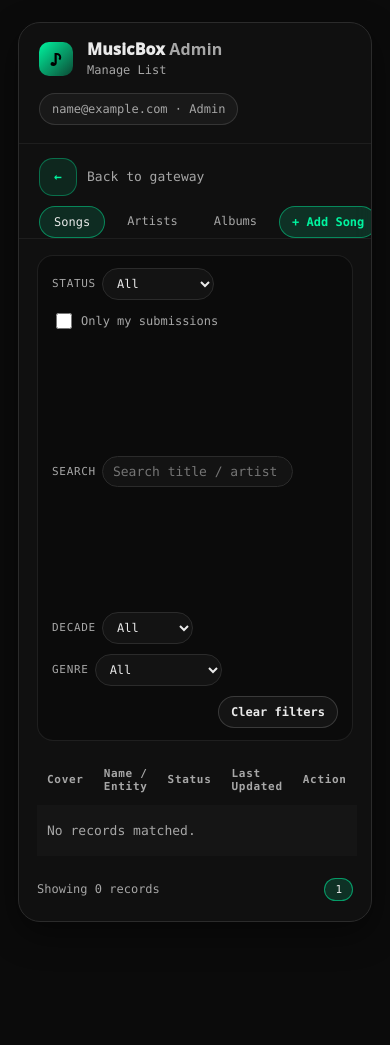
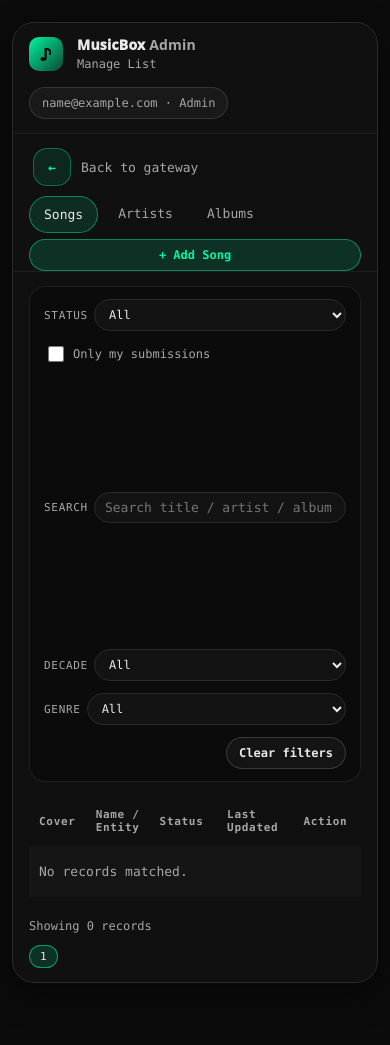
Before and after one commit to Sherry-max33/musicbox-spotify-database, a Flask app: page /admin/manage in a window 390 px wide. Before the commit the page ends 922 px from the top, so only its background shows below. Run offline with Flask 3, Linux system fonts and the light colour scheme; the visitor is signed in with stand-in values (Sample User, id 1); data that the repository does not hold is empty; some libraries are stand-ins or nearby versions.

Commit message:
Mobile adaptation

```diff
--- a/app/templates/manage_list.html
+++ b/app/templates/manage_list.html
@@ -289,6 +289,24 @@
       .filter-input{min-width:0;width:100%;}
       .top{flex-direction:column;align-items:flex-start;}
     }
+    @media (max-width: 600px){
+      .wrap{padding:0 12px 40px;}
+      .top{padding:14px 16px;flex-wrap:wrap;}
+      .brand .name{font-size:14px;}
+      .user-pill{max-width:100%;}
+      .tabs{flex-wrap:wrap;padding:10px 16px 0;gap:6px;}
+      .tabs .tab{padding:10px 14px;font-size:13px;}
+      .tabs .tabs-add{margin-left:0;width:100%;text-align:center;}
+      .content{padding:14px 16px;}
+      .filterbar{gap:12px;}
+      .filter-group{min-width:0;width:100%;}
+      .filter-select,.filter-input{width:100%;}
+      table{display:block;overflow-x:auto;-webkit-overflow-scrolling:touch;}
+      .cell-main,.cell-sub{word-break:break-word;}
+      .cell-cover img{max-width:48px;max-height:48px;}
+      .pagination{flex-direction:column;gap:12px;align-items:flex-start;}
+      .page-links{flex-wrap:wrap;}
+    }
   </style>
 </head>
 <body>
```
Also changed, not shown: app/templates/admin_gateway.html (+8 -0 lines), app/templates/admin_login.html (+10 -0 lines), app/templates/admin_panel.html (+23 -0 lines), app/templates/analyst_edit.html (+9 -0 lines), app/templates/viewer.html (+12 -0 lines).
